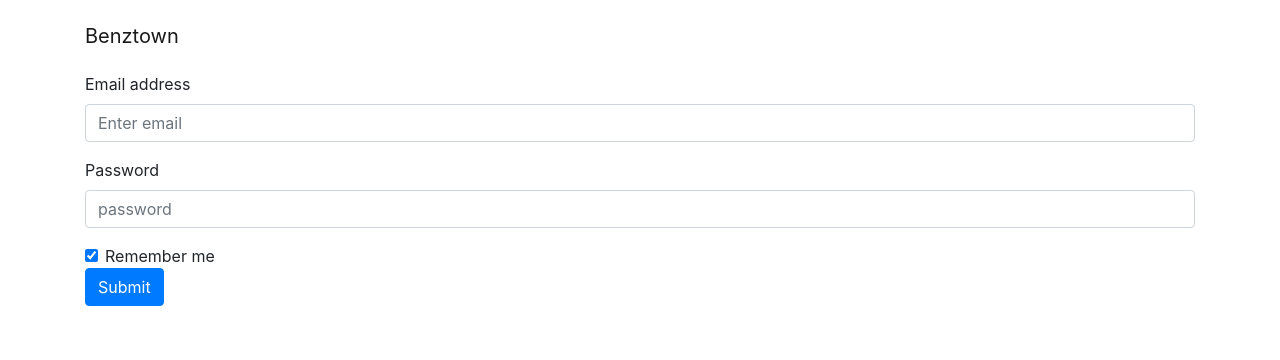
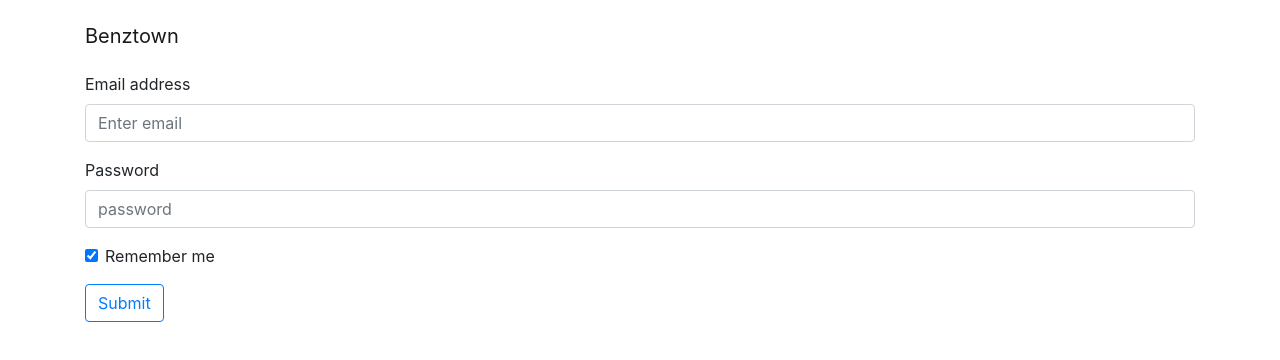
Before and after one commit to jkubacki/benztown-frontend, a React (Create React App) app: page / in a window 1280 px wide. Shown: the top 360 px of the page. Built offline with nearby package versions, Linux system fonts and the light colour scheme; what axios-cancel would draw is missing.

Commit message:
Fix checkbox margin and change button style

```diff
--- a/src/components/LoginForm.js
+++ b/src/components/LoginForm.js
@@ -41,7 +41,7 @@
             className="form-control"
           />
         </div>
-        <div className="form-check">
+        <div className="form-group form-check">
           <Field
             label="Remember me"
             type="checkbox"
@@ -51,7 +51,7 @@
           />
           <label className="form-check-label">Remember me</label>
         </div>
-        <button type="submit" className="btn btn-primary">Submit</button>
+        <button type="submit" className="btn btn-outline-primary">Submit</button>
       </form>
     )
   }
```
